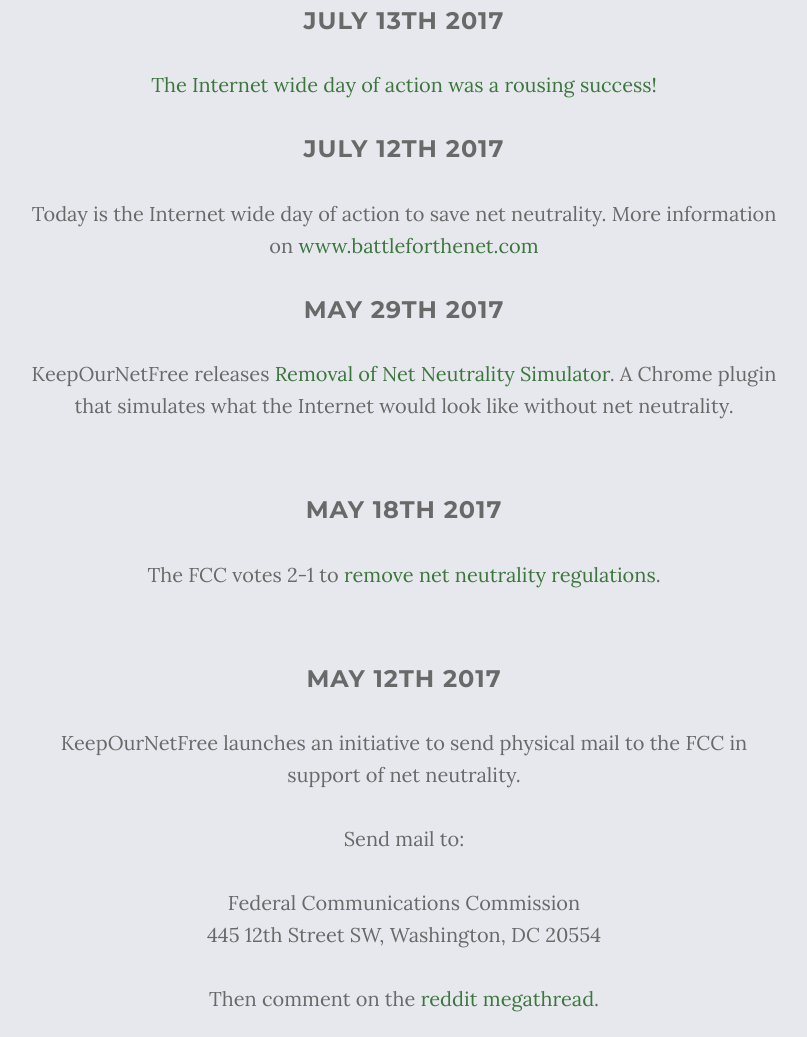
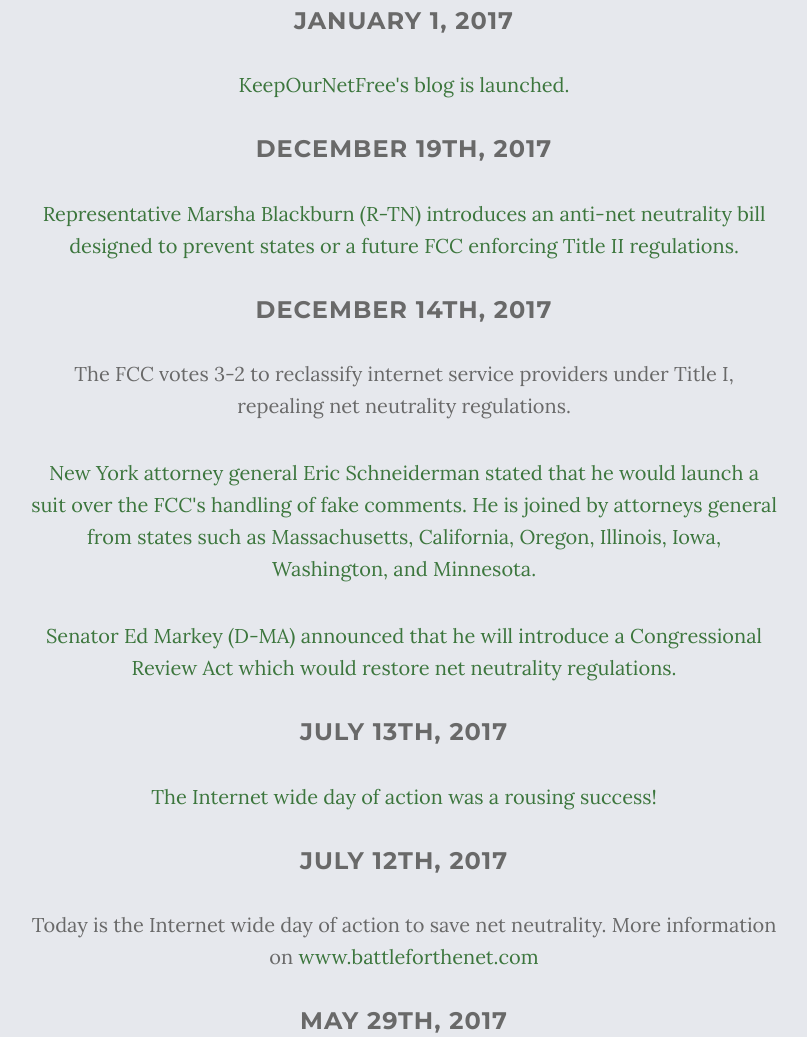
Before and after one commit to KeepOurNetFree/keepournetfree.github.io, a website: page index.html in a window 1280 px wide. Shown: the part 960-1997 px from the top of the page, without its empty margins (236-1043 px from the left). Drawn offline with nearby package versions, Linux system fonts and the light colour scheme; a script that the page names is missing.

Commit message:
Website updates (#158)
* brought events up to date as of 01-02-2018

* Added blog link to navbar

* Fixed comment lawsuit addition

```diff
--- a/index.html
+++ b/index.html
@@ -89,6 +89,9 @@
 					<li>
 						<a class="nav-item" href="mail.html">Tools</a>
 					</li>
+					<li>
+						<a class="nav-item" href="/blog">Blog</a>
+					</li>
 				</ul>
 			</div>
 			<!-- /.navbar-collapse -->
@@ -119,26 +122,36 @@
 			<div class="col-lg-8 col-lg-offset-2">
 				<h2>Recent Developments</h2>
 
+				<h3>January 1, 2017</h3>
+				<p class="text" style="text-align: center"><a href="https://keepournetfree.org/blog">KeepOurNetFree's blog is launched.</a></p>
 
-				<h3>July 13th 2017</h3>
+				<h3>December 19th, 2017</h3>
+				<p class="text" style="text-align: center"><a href="https://www.congress.gov/bill/115th-congress/house-bill/4682/text">Representative Marsha Blackburn (R-TN) introduces an anti-net neutrality bill designed to prevent states or a future FCC enforcing Title II regulations.</a></p>
+
+				<h3>December 14th, 2017</h3>
+				<p class="text" style="text-align: center">The FCC votes 3-2 to reclassify internet service providers under Title I, repealing net neutrality regulations.</p>
+				<p class="text" style="text-align: center"><a href="https://arstechnica.com/tech-policy/2017/12/state-attorneys-general-line-up-to-sue-fcc-over-net-neutrality-repeal/">New York attorney general Eric Schneiderman stated that he would launch a suit over the FCC's handling of fake comments. He is joined by attorneys general from states such as Massachusetts, California, Oregon, Illinois, Iowa, Washington, and Minnesota.</a></p>
+				<p class="text" style="text-align: center"><a href="https://twitter.com/SenMarkey/status/941378914185895936">Senator Ed Markey (D-MA) announced that he will introduce a Congressional Review Act which would restore net neutrality regulations.</a></p>
+
+				<h3>July 13th, 2017</h3>
 				<p class="text" style="text-align: center"><a href="http://imgur.com/a/vYVet">The Internet wide day of action was a rousing success!</a></p>
 
 
-				<h3>July 12th 2017</h3>
+				<h3>July 12th, 2017</h3>
 				<p class="text" style="text-align: center">Today is the Internet wide day of action to save net neutrality.  More information on <a href="https://www.battleforthenet.com/july12/">www.battleforthenet.com</a></p>
 
 
-				<h3>May 29th 2017</h3>
+				<h3>May 29th, 2017</h3>
 				<p class="text" style="text-align: center">KeepOurNetFree releases <a href="https://chrome.google.com/webstore/detail/removal-of-net-neutrality/macmdnlopncdoehmjhfenfblflnohoen">Removal of Net Neutrality Simulator</a>.  A Chrome plugin that simulates what the Internet would look like without net neutrality.</p>
 
 				<br><br>
 
-				<h3>May 18th 2017</h3>
+				<h3>May 18th, 2017</h3>
 				<p class="text" style="text-align: center">The FCC votes 2-1 to <a href="https://arstechnica.com/tech-policy/2017/05/net-neutrality-goes-down-in-flames-as-fcc-votes-to-kill-title-ii-rules/">remove net neutrality regulations</a>.</p>
 
 				<br><br>
 
-				<h3>May 12th 2017</h3>
+				<h3>May 12th, 2017</h3>
 				<p class="text" style="text-align: center">KeepOurNetFree launches an initiative to send physical mail to the FCC in support of net neutrality.
 				<br><br>
 				Send mail to:
@@ -151,17 +164,17 @@
 
 				<br><br>
 
-				<h3>May 10th 2017</h3>
+				<h3>May 10th, 2017</h3>
 				<p class="text" style="text-align: center">It is revealed that a bot spammed the FCC with over <a href="https://www.theverge.com/2017/5/10/15610744/anti-net-neutrality-fake-comments-identities">100,000 fake comments in favor of removing net neutrality</a>.
 
 				<br><br>
 
-				<h3>May 8th 2017</h3>
+				<h3>May 8th, 2017</h3>
 				<p class="text" style="text-align: center">The FCC <a href="http://transition.fcc.gov/Daily_Releases/Daily_Business/2017/db0508/DOC-344764A1.pdf">claims it was DDoS’d</a> following John Oliver’s launch of <a href="http://gofccyourself.com">www.gofccyourself.com</a>.</p>
 
 				<br><br>
 
-				<h3>May 6th 2017</h3>
+				<h3>May 6th, 2017</h3>
 				<p class="text" style="text-align: center">John Oliver does a show about net neutrality making a call to action to comment on the FCC’s proposal using the website <a href="http://gofccyourself.com">www.gofccyourself.com</a>.</p>
 
 				<br><br>
```
